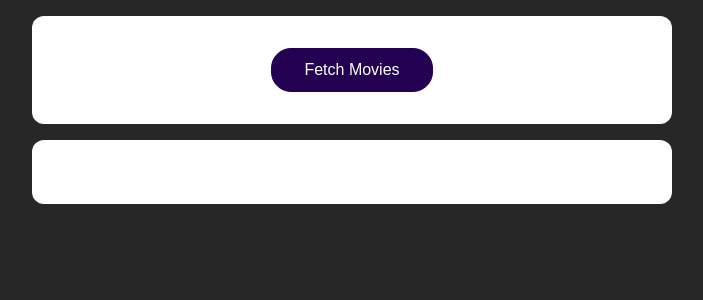
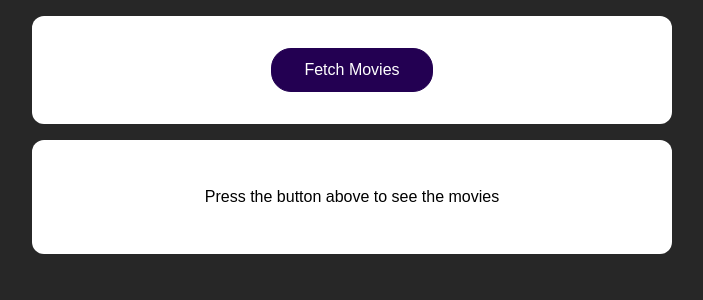
Before and after one commit to motaz99/React-App-API-movie-project, a React (Create React App) app: page / in a window 1280 px wide. Shown: the top 300 px of the page, without its empty margins (288-991 px from the left). Built offline with nearby package versions, Linux system fonts and the light colour scheme.

Commit message:
Handle Loading and Data state

```diff
--- a/src/App.js
+++ b/src/App.js
@@ -4,8 +4,10 @@ import MoviesList from './components/MoviesList';
 import './App.css';
 
 function App() {
-    const [movies, setMovies] = useState([])
+    const [movies, setMovies] = useState([]);
+    const [isLoading, setIsLoading] = useState(false)
     const fetchMoviesHandler = async () => {
+      setIsLoading(true);
      const response = await fetch('https://swapi.dev/api/films/')
      const data = await response.json()
 
@@ -18,6 +20,7 @@ function App() {
           }
         })
         setMovies(transFormedMovie);
+        setIsLoading(false)
       };
 
   return (
@@ -26,7 +29,9 @@ function App() {
         <button onClick={fetchMoviesHandler}>Fetch Movies</button>
       </section>
       <section>
-        <MoviesList movies={movies}/>
+        {!isLoading && movies.length !== 0 && <MoviesList movies={movies}/>}
+        {!isLoading && movies.length === 0 && <p>Press the button above to see the movies</p>}
+        {isLoading && <p>Loading...</p>}
       </section>
     </React.Fragment>
   );
```
